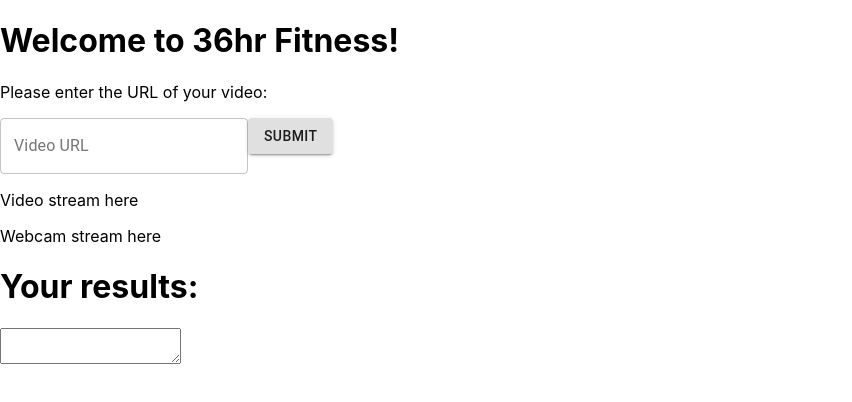
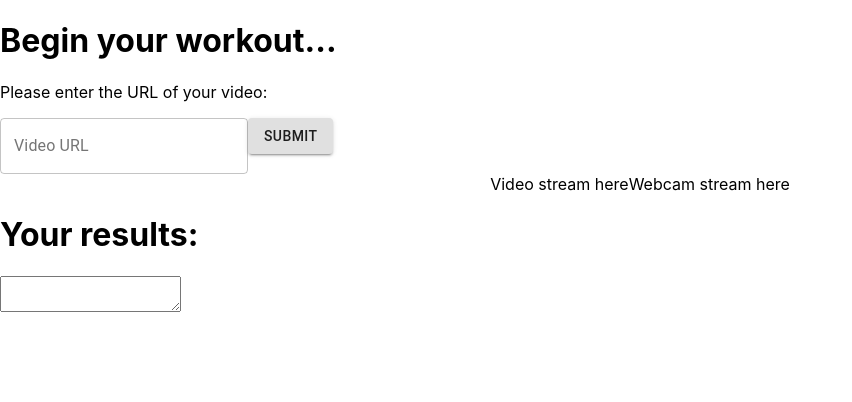
Before and after one commit to juliacamacho/36hrfitness, a React app: page / in a window 1280 px wide. Both pictures are taken after a click on the button "GO TO ROOM". Shown: the top 402 px of the page, without its empty margins (0-852 px from the left). Built offline with nearby package versions, Linux system fonts and the light colour scheme.

Commit message:
add more css changes

```diff
--- a/package.json
+++ b/package.json
@@ -18,6 +18,7 @@
     "babel-preset-react-app": "^9.1.2",
     "camelcase": "^5.3.1",
     "case-sensitive-paths-webpack-plugin": "2.3.0",
+    "classnames": "^2.2.6",
     "css-loader": "3.4.2",
     "dotenv": "8.2.0",
     "dotenv-expand": "5.1.0",
--- a/src/containers/Layout/Layout.css
+++ b/src/containers/Layout/Layout.css
@@ -10,4 +10,5 @@
 .VideoStreams {
     display: inline-block;
     align-items: center;
+    justify-content: center;
 }
--- a/src/containers/Layout/Layout.js
+++ b/src/containers/Layout/Layout.js
@@ -4,6 +4,7 @@ import VideoStream from '../../components/VideoStream/VideoStream'
 import WebcamStream from '../../components/WebcamStream/WebcamStream'
 import Results from '../../components/Results/Results'
 import classes from './Layout.css'
+import Grid from '@material-ui/core/Grid';
 
 const layout = (props) => {
 
@@ -12,13 +13,21 @@ const layout = (props) => {
     return (
         <div className={classes.Layout}>
             <div className={classes.Header}>
-                <h1>Welcome to 36hr Fitness!</h1>
+                <h1>Begin your workout...</h1>
             </div>
             <Search />
-            <div className={classes.VideoStreams}>
+            {/* <div className={classes.VideoStreams}> */}
+            <Grid
+                container
+                direction="row"
+                justify="center"
+                alignItems="center"
+                spacing={4}
+                >
                 <VideoStream />
                 <WebcamStream />
-            </div>
+            </Grid>
+            {/* </div> */}
             <Results />
         </div>
     )
--- a/src/containers/Splash/Splash.css
+++ b/src/containers/Splash/Splash.css
@@ -1,5 +1,7 @@
 .Splash {
+    background-color: #E2EEFF;
     display: flex;
     flex-flow: column;
     align-items: center;
+    padding: 50px 0px;
 }
--- a/src/containers/Splash/Splash.js
+++ b/src/containers/Splash/Splash.js
@@ -7,9 +7,12 @@ const Splash = (props) => {
 
     return(
         <div className={classes.Splash}>
-            <Button variant="contained">
-                <Link to="/room">Go to room</Link>
-            </Button>
+            <h1>Welcome to 36hr Fitness!</h1>
+            <h2>Prepare to be amazed by your very own virtual personal trainer...</h2>
+            <h2>[insert rest of splash design here]</h2>
+             <Button variant="contained">
+                 <Link to="/room">Go to room</Link>
+             </Button>
         </div>
     )
 
```
Also changed, not shown: 1 other file (tests, documents, lock files or other folders).
